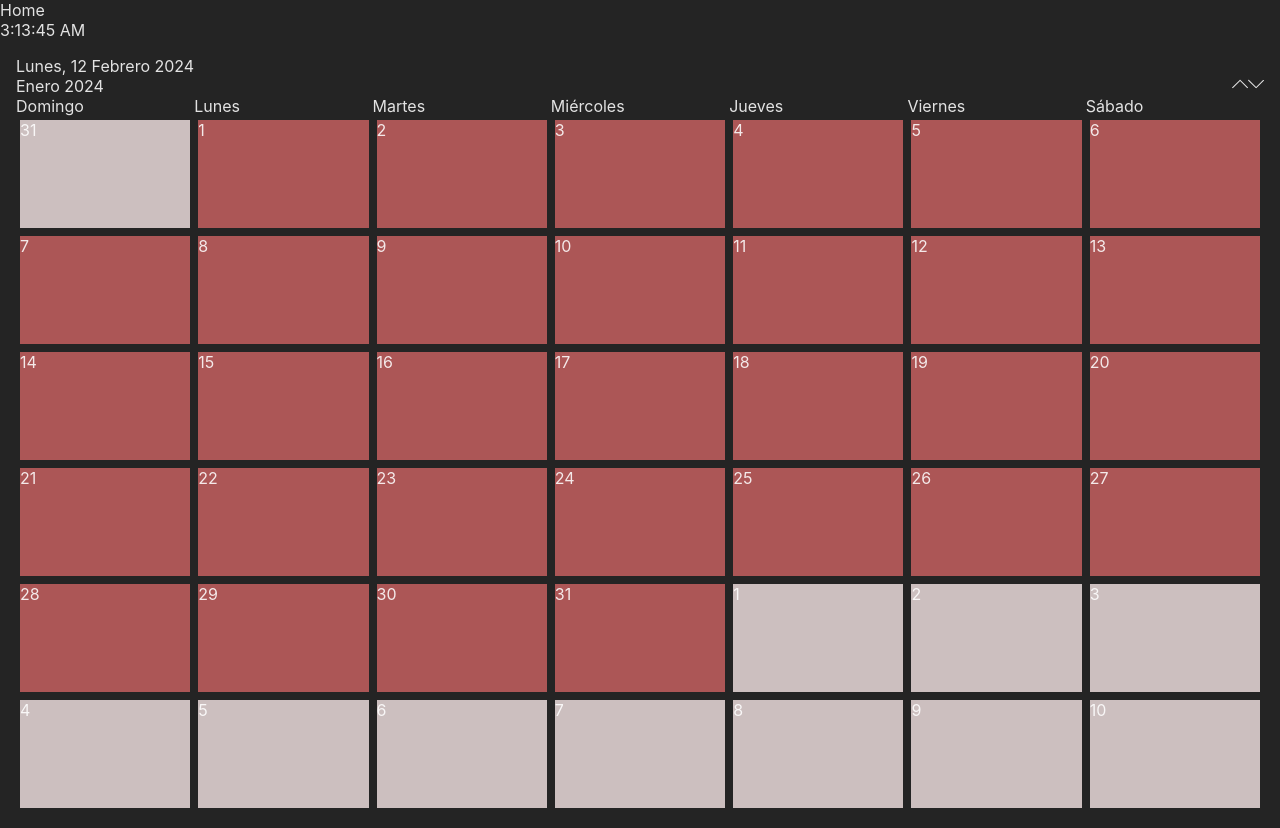
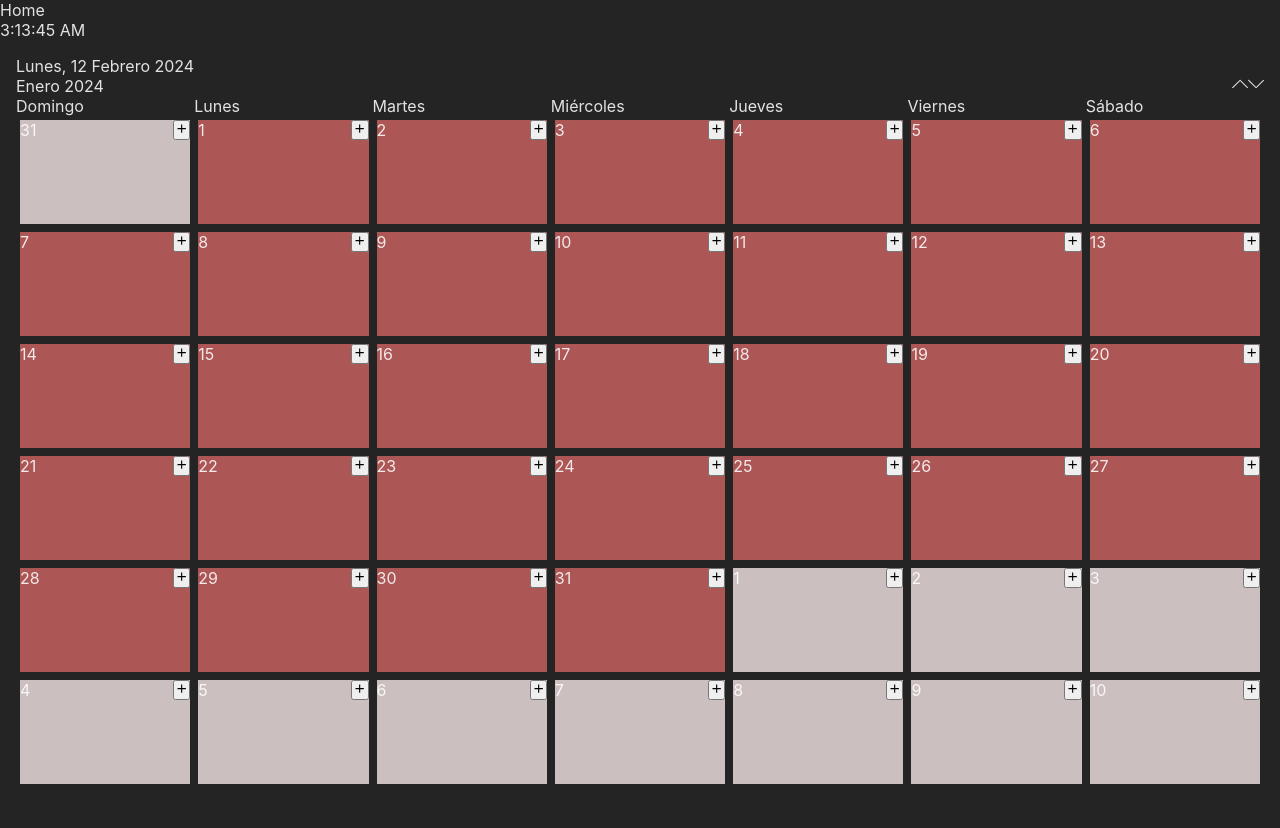
Before and after one commit to stvnmc/Calendar-Tasks, a React (Vite) app: page /month/1 in a window 1280 px wide. After the commit the page ends 804 px from the top, so only its background shows below. Built offline with nearby package versions, Linux system fonts and the light colour scheme.

Commit message:
add task

```diff
--- a/src/components/DayContainer.jsx
+++ b/src/components/DayContainer.jsx
@@ -1,21 +1,73 @@
 import { useNavigate } from "react-router-dom";
+import { IoMdAdd } from "react-icons/io";
+import { FaCheck } from "react-icons/fa";
+import { useState } from "react";
 
 const DayContainer = ({ dayNumber, dayOfWeek, month, type, year }) => {
+  const [createTask, setCreateTask] = useState(false);
+  const [inputValue, setInputValue] = useState("");
+  const [infoTask, setInfoTask] = useState([]);
+
   const navigate = useNavigate();
+
   const goToPageDay = () => {
     const nuevaFecha = `/m/${month}/d/${dayNumber}/y/${year}`;
     navigate(nuevaFecha);
   };
 
+  const addTask = () => {
+    setCreateTask(true);
+  };
+
+  const handleKeyPress = (event) => {
+    if (event.key === "Enter") {
+      console.log("Se presionó Enter");
+      console.log(inputValue);
+      setInfoTask((prev) => [...prev, inputValue]);
+      setInputValue("");
+      setCreateTask(false);
+    }
+  };
+
+  const handleInputChange = (event) => {
+    setInputValue(event.target.value);
+  };
+
   return (
     <div
-      onClick={goToPageDay}
+      // onClick={goToPageDay}
       id={dayNumber}
       className={`containers num${dayNumber} ${type}`}
       style={{ gridColumn: `${dayOfWeek + 1}` }}
     >
-      {dayNumber}
-      <div></div>
+      <div className="icons">
+        <div>{dayNumber}</div>
+        <button onClick={addTask}>
+          <IoMdAdd />
+        </button>
+      </div>
+      {createTask ? (
+        <div className="create-task">
+          <input
+            type="text"
+            value={inputValue}
+            onChange={handleInputChange}
+            onKeyPress={handleKeyPress}
+            autoFocus
+          />
+          <button onClick={handleKeyPress}>
+            <FaCheck />
+          </button>
+        </div>
+      ) : (
+        <div>
+          <div>
+            {infoTask.map((item, index) => (
+              <h1 key={index}>{item}</h1>
+            ))}
+          </div>
+        </div>
+      )}
     </div>
   );
 };
--- a/src/index.css
+++ b/src/index.css
@@ -46,7 +46,7 @@ a {
 }
 
 .containers {
-  height: 108px;
+  height: 13vh;
   background: #ac5656;
   margin: 4px;
 }
@@ -55,3 +55,19 @@ a {
 .containers.former {
   background: #ccbfbf;
 }
+
+.linea {
+  background: #242424;
+  width: 80%;
+  height: 2px;
+  margin-top: 6px;
+}
+
+.icons {
+  display: flex;
+  justify-content: space-between;
+}
+
+.create-task input {
+  width: 75%;
+}
--- a/src/page/Home.jsx
+++ b/src/page/Home.jsx
@@ -3,7 +3,7 @@ const Home = () => {
 
   return (
     <div>
-      <a href={`/month/${month}`}>Calendar</a>
+      <a href={`/month/${month + 1}`}>Calendar</a>
     </div>
   );
 };
```
